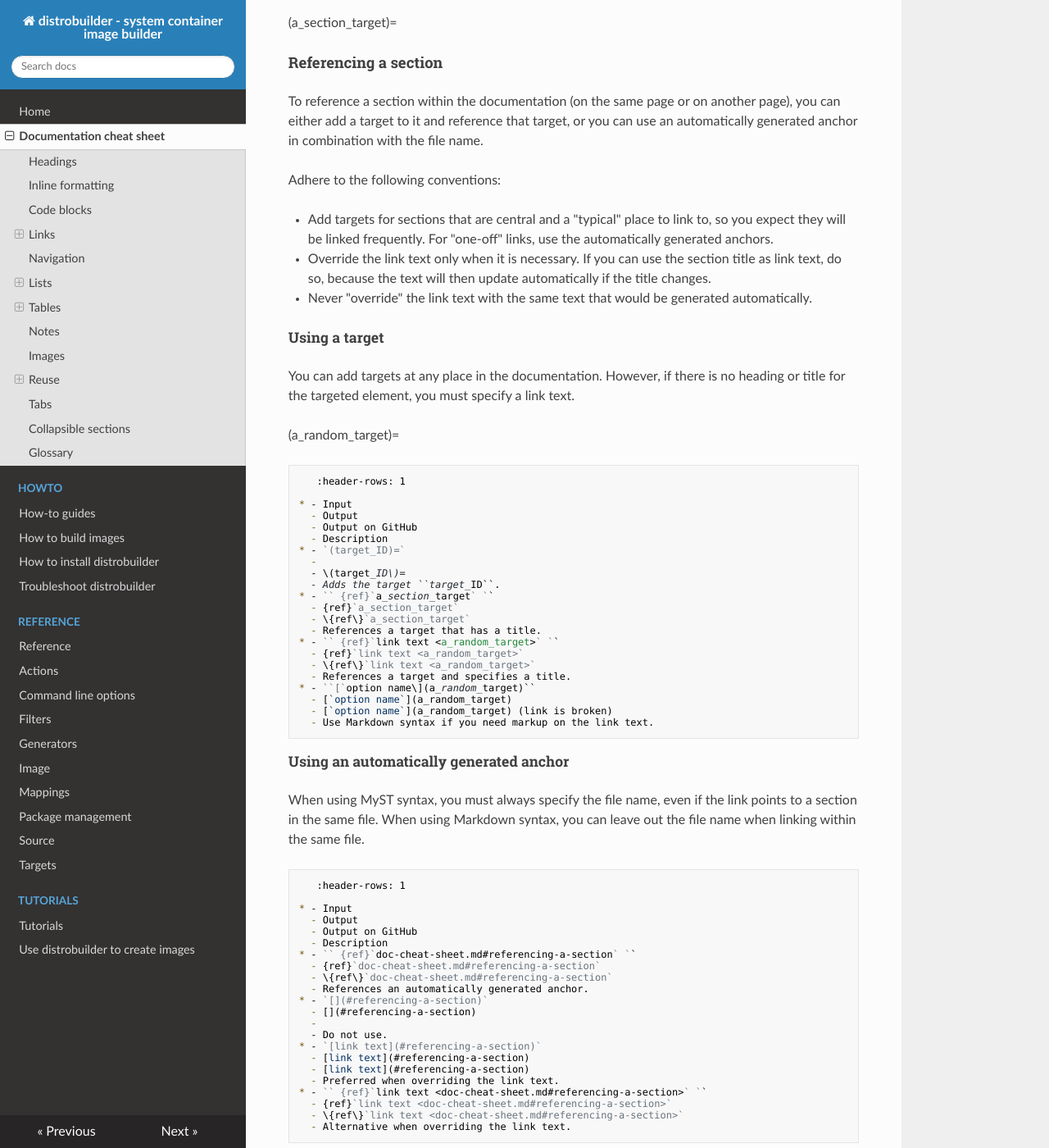
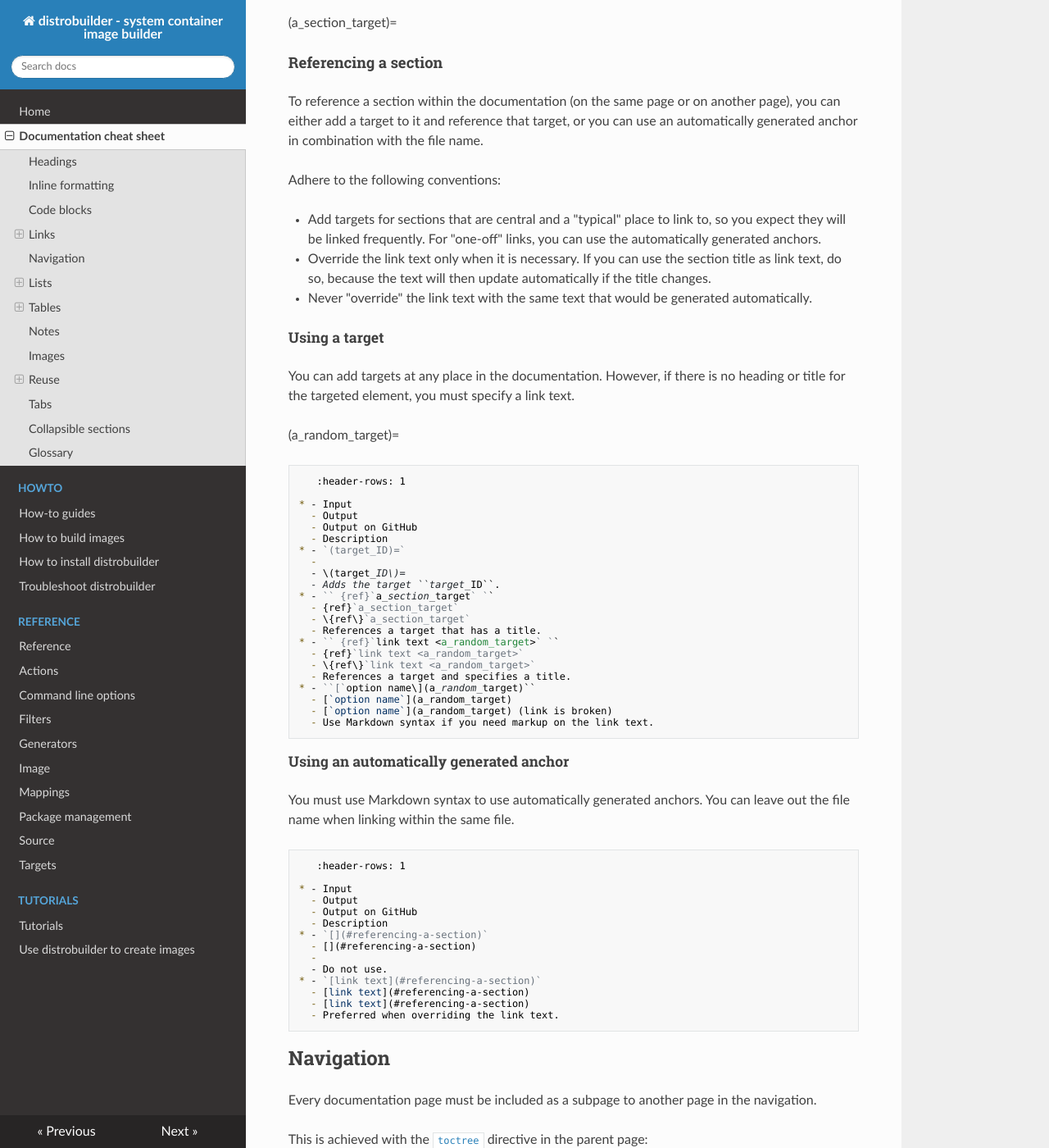
Before and after one commit to lxc/distrobuilder, an MkDocs documentation site: the page built from doc/doc-cheat-sheet.md, in a window 1280 px wide and 1400 px high, scrolled down 3589 px. Shown: the whole window at 82% size. Built offline with MkDocs 1.6.1, drawn with Linux system fonts in a browser that asks for light colours; nearby versions of some CDN libraries.

Commit message:
doc: fix documentation warnings
Seems an update to the myst-parser broke how automatic anchors
can be used. We hardly use them anyway though, so this shouldn't
affect us much.

Signed-off-by: Ruth Fuchss <ruth.fuchss@canonical.com>

````diff
--- a/doc/doc-cheat-sheet.md
+++ b/doc/doc-cheat-sheet.md
@@ -210,7 +210,7 @@ To reference a section within the documentation (on the same page or on another
 
 Adhere to the following conventions:
 
-- Add targets for sections that are central and a "typical" place to link to, so you expect they will be linked frequently. For "one-off" links, use the automatically generated anchors.
+- Add targets for sections that are central and a "typical" place to link to, so you expect they will be linked frequently. For "one-off" links, you can use the automatically generated anchors.
 - Override the link text only when it is necessary. If you can use the section title as link text, do so, because the text will then update automatically if the title changes.
 - Never "override" the link text with the same text that would be generated automatically.
 
@@ -246,8 +246,8 @@ You can add targets at any place in the documentation. However, if there is no h
 
 ##### Using an automatically generated anchor
 
-When using MyST syntax, you must always specify the file name, even if the link points to a section in the same file.
-When using Markdown syntax, you can leave out the file name when linking within the same file.
+You must use Markdown syntax to use automatically generated anchors.
+You can leave out the file name when linking within the same file.
 
 ```{list-table}
    :header-rows: 1
@@ -256,10 +256,6 @@ When using Markdown syntax, you can leave out the file name when linking within
   - Output
   - Output on GitHub
   - Description
-* - `` {ref}`doc-cheat-sheet.md#referencing-a-section` ``
-  - {ref}`doc-cheat-sheet.md#referencing-a-section`
-  - \{ref\}`doc-cheat-sheet.md#referencing-a-section`
-  - References an automatically generated anchor.
 * - `[](#referencing-a-section)`
   - [](#referencing-a-section)
   -
@@ -268,10 +264,6 @@ When using Markdown syntax, you can leave out the file name when linking within
   - [link text](#referencing-a-section)
   - [link text](#referencing-a-section)
   - Preferred when overriding the link text.
-* - `` {ref}`link text <doc-cheat-sheet.md#referencing-a-section>` ``
-  - {ref}`link text <doc-cheat-sheet.md#referencing-a-section>`
-  - \{ref\}`link text <doc-cheat-sheet.md#referencing-a-section>`
-  - Alternative when overriding the link text.
 ```
 
 ## Navigation
````
